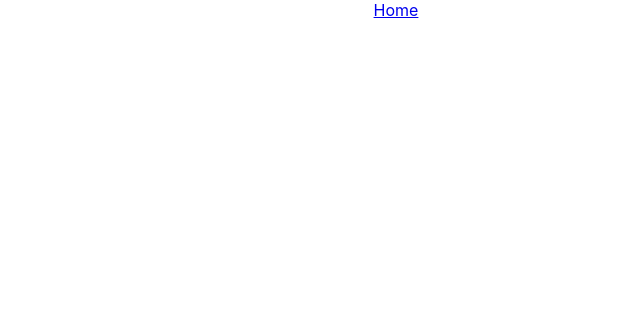
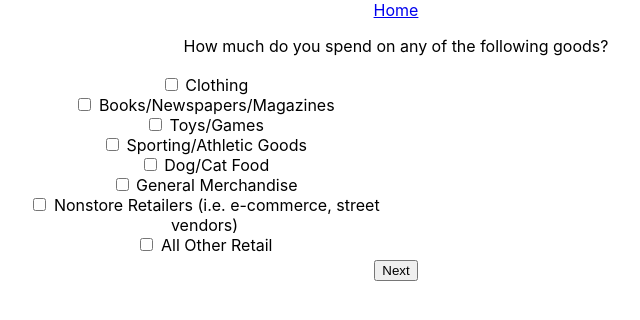
Before and after one commit to hiddencilantro/the-nobrac-initiative, a React (Create React App) app: page /survey/shopping/goods in a window 1280 px wide. Shown: the top 320 px of the page, without its empty margins (244-884 px from the left). Built offline with nearby package versions, Linux system fonts and the light colour scheme.

Commit message:
set up survey/shopping/goods

```diff
--- a/src/components/Survey.js
+++ b/src/components/Survey.js
@@ -5,6 +5,7 @@ import { useState } from 'react';
 import Transport from './survey/transport/Transport';
 import Utility from './survey/utility/Utility';
 import Consumption from './survey/consumption/Consumption';
+import Shopping from './survey/shopping/Shopping';
 
 function Survey() {
     const [vehicle, setVehicle] = useState({
@@ -263,6 +264,64 @@ function Survey() {
             "money_unit": "usd"
         }
     });
+    const [goods, setGoods] = useState({
+        clothing: {
+            "emission_factor": "consumer_goods-type_clothing",
+            "parameters": {
+                "money": 0,
+                "money_unit": "usd"
+            }
+        },
+        booksAndOtherPrint: {
+            "emission_factor": "consumer_goods-type_books_newspapers_magazines_other_print_media",
+            "parameters": {
+                "money": 0,
+                "money_unit": "usd"
+            }
+        },
+        toysAndGames: {
+            "emission_factor": "consumer_goods-type_dolls_toys_games",
+            "parameters": {
+                "money": 0,
+                "money_unit": "usd"
+            }
+        },
+        sportingGoods: {
+            "emission_factor": "consumer_goods-type_sporting_athletic_goods",
+            "parameters": {
+                "money": 0,
+                "money_unit": "usd"
+            }
+        },
+        dogAndCatFood: {
+            "emission_factor": "consumer_goods-type_dog_cat_food",
+            "parameters": {
+                "money": 0,
+                "money_unit": "usd"
+            }
+        },
+        generalMerchandise: {
+            "emission_factor": "general_retail-type_general_merchandise_stores",
+            "parameters": {
+                "money": 0,
+                "money_unit": "usd"
+            }
+        },
+        nonstoreRetailers: {
+            "emission_factor": "general_retail-type_nonstore_retailers",
+            "parameters": {
+                "money": 0,
+                "money_unit": "usd"
+            }
+        },
+        otherRetail: {
+            "emission_factor": "general_retail-type_all_other_retail",
+            "parameters": {
+                "money": 0,
+                "money_unit": "usd"
+            }
+        }
+    });
 
     // const dispatch = useDispatch();
 
@@ -295,6 +354,10 @@ function Survey() {
                         beverages={beverages} setBeverages={setBeverages}
                         dining={dining} setDining={setDining}
                         tobacco={tobacco.parameters.money} setTobacco={setTobacco} />} />
+                <Route
+                    path="shopping/*"
+                    element={<Shopping
+                        goods={goods} setGoods={setGoods} />} />
             </Routes>
         </div>
     );
--- /dev/null
+++ b/src/components/survey/shopping/Shopping.js
@@ -0,0 +1,25 @@
+import { Routes, Route } from 'react-router-dom';
+import Goods from './subcategories/Goods';
+// import Services from './subcategories/Services';
+// import Recreation from './subcategories/Recreation';
+
+function Shopping({goods, setGoods, services, setServices, recreation, setRecreation}) {
+    return (
+        <Routes>
+            <Route
+                path="goods"
+                element={<Goods
+                    goods={goods} setGoods={setGoods} />} />
+            {/* <Route
+                path="services"
+                element={<Services
+                    services={services} setServices={setServices} />} /> */}
+            {/* <Route
+                path="recreation"
+                element={<Recreation
+                    recreation={recreation} setRecreation={setRecreation} />} /> */}
+        </Routes>
+    );
+}
+
+export default Shopping;
--- /dev/null
+++ b/src/components/survey/shopping/subcategories/Goods.js
@@ -0,0 +1,79 @@
+import { useState } from 'react';
+import { useNavigate } from 'react-router-dom';
+import ItemInput from '../../consumption/forms/ItemInput';
+
+function Goods({goods, setGoods}) {
+    const [checked, setChecked] = useState({
+        clothing: false,
+        booksAndOtherPrint: false,
+        toysAndGames: false,
+        sportingGoods: false,
+        dogAndCatFood: false,
+        generalMerchandise: false,
+        nonstoreRetailers: false,
+        otherRetail: false
+    });
+    const navigate = useNavigate();
+
+    const handleCheckbox = e => {
+        setChecked(pS => ({...pS, [e.target.name]: e.target.checked}));
+    };
+
+    const handleNext = () => {
+        sanitizeInput();
+        navigate('/survey/shopping/services');
+    };
+
+    const sanitizeInput = () => {
+        Object.entries(goods).forEach(([goodType, obj]) => {
+            if(!checked[goodType] || isNaN(obj.parameters.money)) {
+                setGoods(pS => ({
+                    ...pS,
+                    [goodType]: {
+                        ...pS[goodType],
+                        parameters: {
+                            ...pS[goodType].parameters,
+                            money: 0
+                        }
+                    }
+                }));
+            };
+        });
+    };
+
+    const inputFields = Object.entries(goods).map(([good, object]) => <ItemInput key={good} checked={checked[good]} item={good} money={object.parameters.money} setState={setGoods} />)
+
+    return (
+        <>
+            <p>How much do you spend on any of the following goods?</p>
+            <table style={{width: '60%', marginLeft: '20%', marginRight: '20%'}}>
+                <tbody>
+                    <tr>
+                        <td style={{width: '50%'}}>
+                            <div>
+                                <input type="checkbox" name="clothing" checked={checked.clothing} onChange={handleCheckbox} /> <label htmlFor='clothing'>Clothing</label><br />
+                                <input type="checkbox" name="booksAndOtherPrint" checked={checked.booksAndOtherPrint} onChange={handleCheckbox} /> <label htmlFor='booksAndOtherPrint'>Books/Newspapers/Magazines</label><br />
+                                <input type="checkbox" name="toysAndGames" checked={checked.toysAndGames} onChange={handleCheckbox} /> <label htmlFor='toysAndGames'>Toys/Games</label><br />
+                                <input type="checkbox" name="sportingGoods" checked={checked.sportingGoods} onChange={handleCheckbox} /> <label htmlFor='sportingGoods'>Sporting/Athletic Goods</label><br />
+                                <input type="checkbox" name="dogAndCatFood" checked={checked.dogAndCatFood} onChange={handleCheckbox} /> <label htmlFor='dogAndCatFood'>Dog/Cat Food</label><br />
+                                <input type="checkbox" name="generalMerchandise" checked={checked.generalMerchandise} onChange={handleCheckbox} /> <label htmlFor='generalMerchandise'>General Merchandise</label><br />
+                                <input type="checkbox" name="nonstoreRetailers" checked={checked.nonstoreRetailers} onChange={handleCheckbox} /> <label htmlFor='nonstoreRetailers'>Nonstore Retailers (i.e. e-commerce, street vendors)</label><br />
+                                <input type="checkbox" name="otherRetail" checked={checked.otherRetail} onChange={handleCheckbox} /> <label htmlFor='otherRetail'>All Other Retail</label><br />
+                            </div>
+                        </td>
+                        <td style={{width: '50%', verticalAlign: 'top'}}>
+                            {inputFields}
+                        </td>
+                    </tr>
+                    <tr>
+                        <td colSpan={'2'}>
+                            <button type="button" onClick={handleNext}>Next</button>
+                        </td>
+                    </tr>
+                </tbody>
+            </table>
+        </>
+    );
+}
+
+export default Goods;
```
